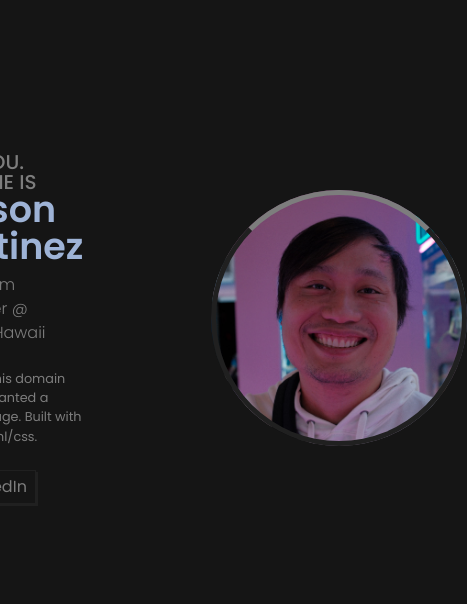
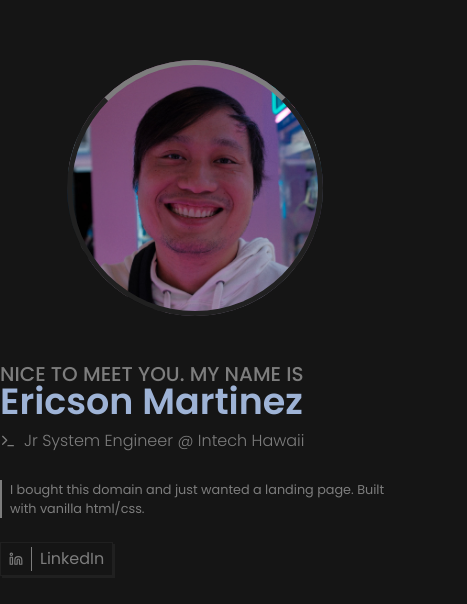
Before and after one commit to erics0n/erics0n.github.io, a plain HTML site: page index.html in a window 390 px wide. Shown: the part 104-708 px from the top of the page, 467 px wide, since content can reach past the window. Drawn offline with nearby package versions, Linux system fonts and the light colour scheme.

Commit message:
added breakpoint

```diff
--- a/styles.css
+++ b/styles.css
@@ -86,11 +86,18 @@ body {
 }
 
 section.hero {
+  @media (min-width: 0px) {
+    flex-direction: column-reverse;
+    gap: 48px;
+  }
+  @media (min-width: 992px) {
+    flex-direction: row;
+    gap: 128px;
+  }
   display: flex;
   align-items: center;
   height: 100vh;
   justify-content: center;
-  gap: 128px;
   div.left {
     max-width: 400px;
     h1 {
```
